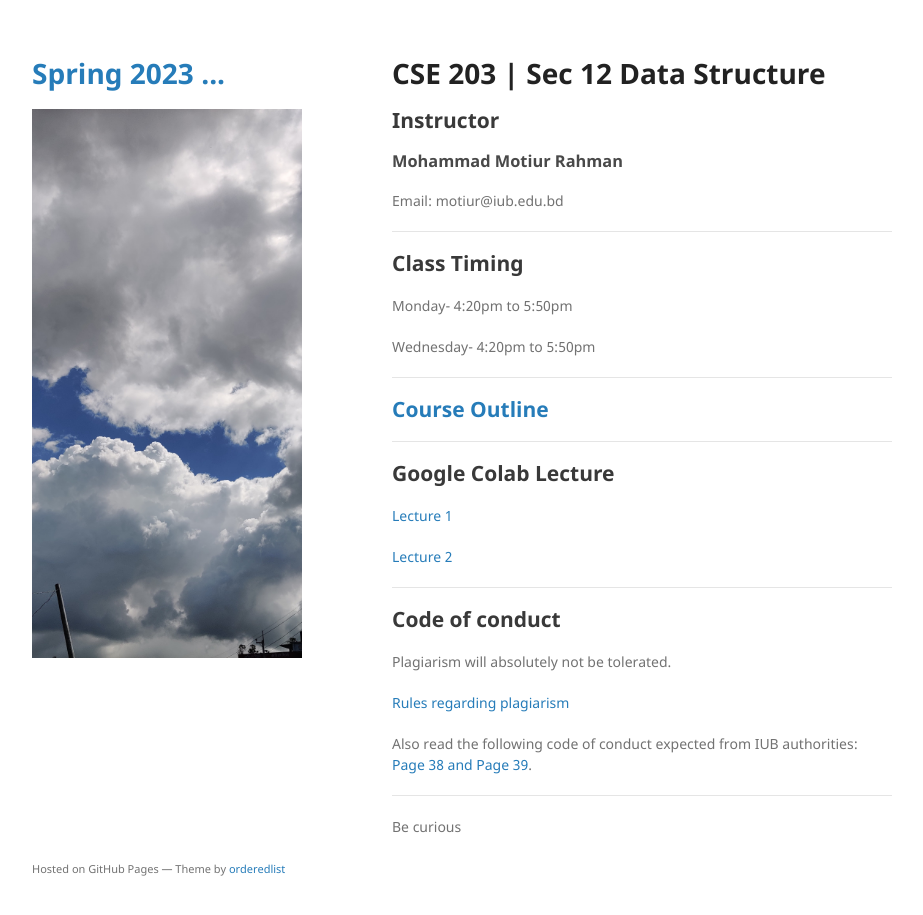
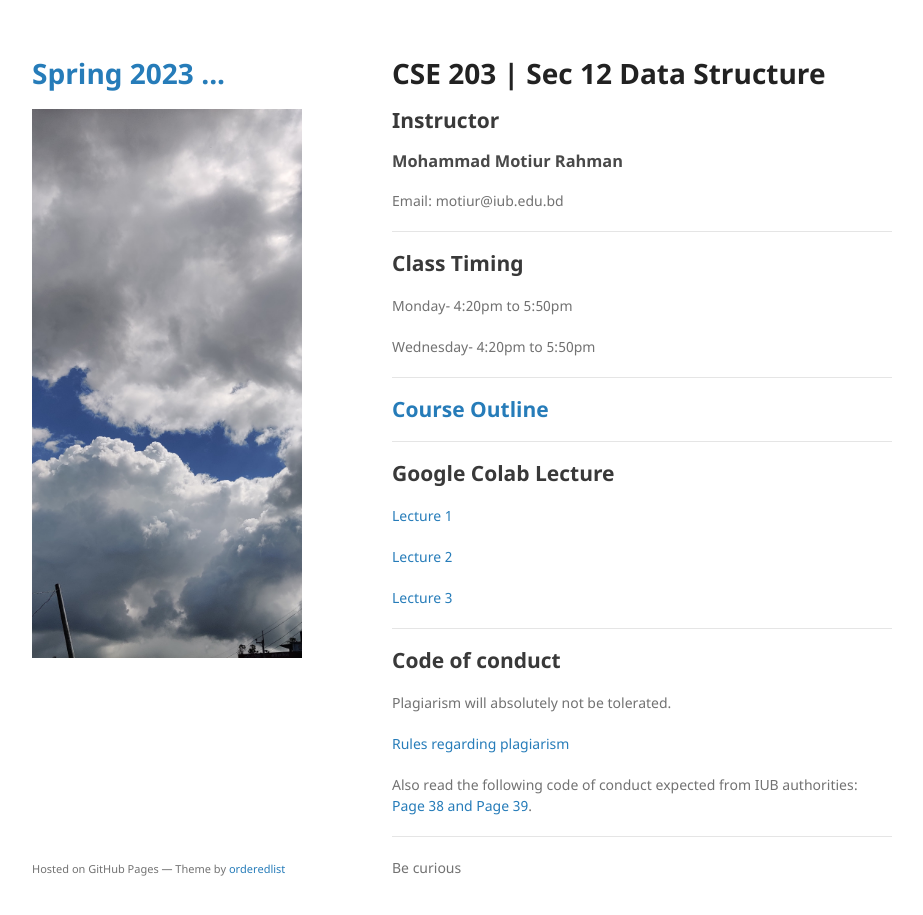
Before and after one commit to mohammadmotiurrahman/mohammadmotiurrahman.github.io, a Jekyll site: the page built from cse203_12/index.md, in a window 1280 px wide and 948 px high. Shown: the top 915 px of the window, without its empty margins (178-1101 px from the left). Built offline with Jekyll 4.4.1, drawn with Linux system fonts in a browser that asks for light colours; our own code applies the rules of GitHub Pages for plain Markdown files.

Commit message:
Update index.md

```diff
--- a/cse203_12/index.md
+++ b/cse203_12/index.md
@@ -21,6 +21,8 @@ Wednesday- 4:20pm to 5:50pm
 
 [Lecture 2](https://colab.research.google.com/drive/1LkM8C177yFEQcau9R_ZPWS1anK5ZoorI?usp=sharing)
 
+[Lecture 3](https://colab.research.google.com/drive/1S--h9Fyc2Xd_sGxoJQdGXMya0ob-Woy-?usp=sharing)
+
 
 * * *
 ## Code of conduct
```
